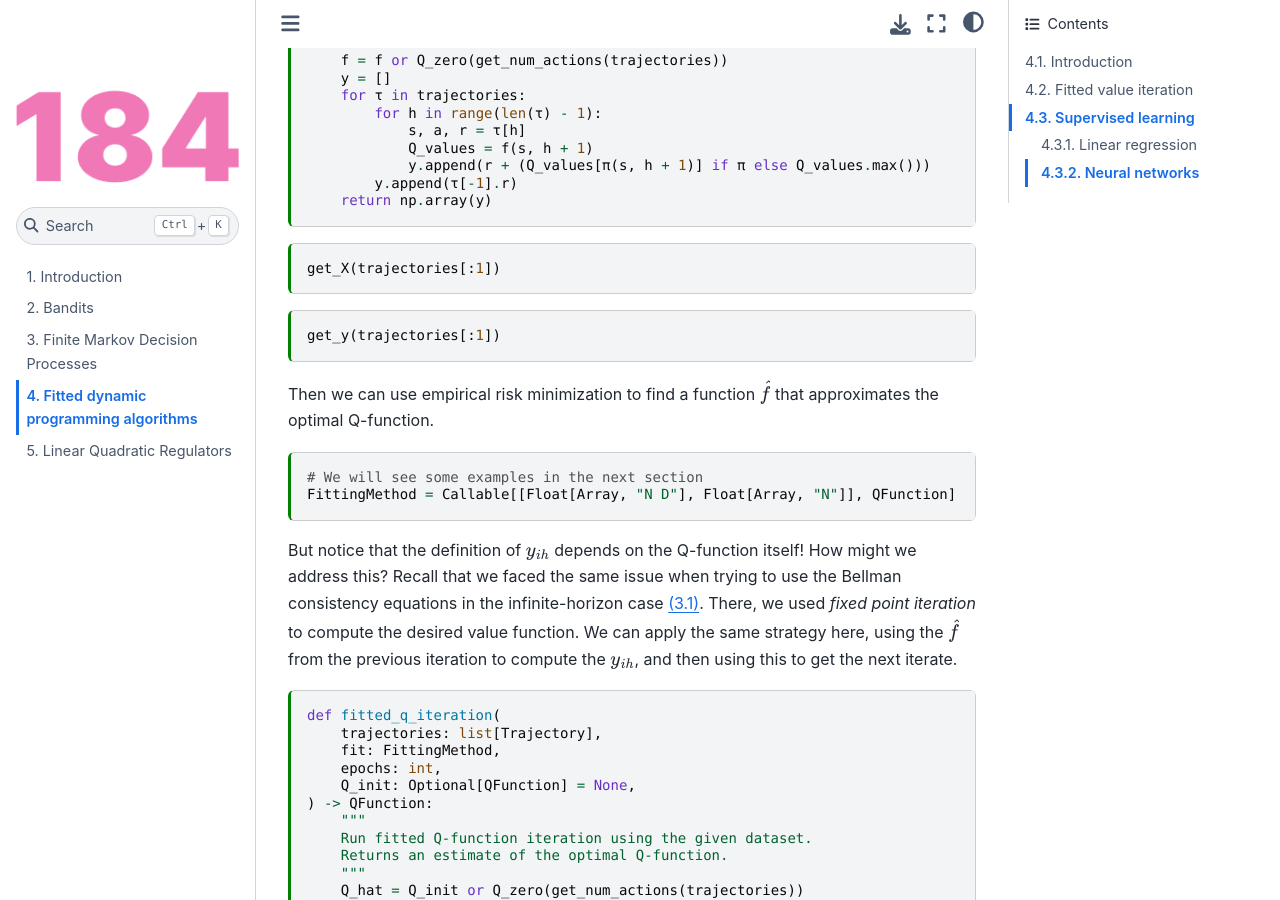
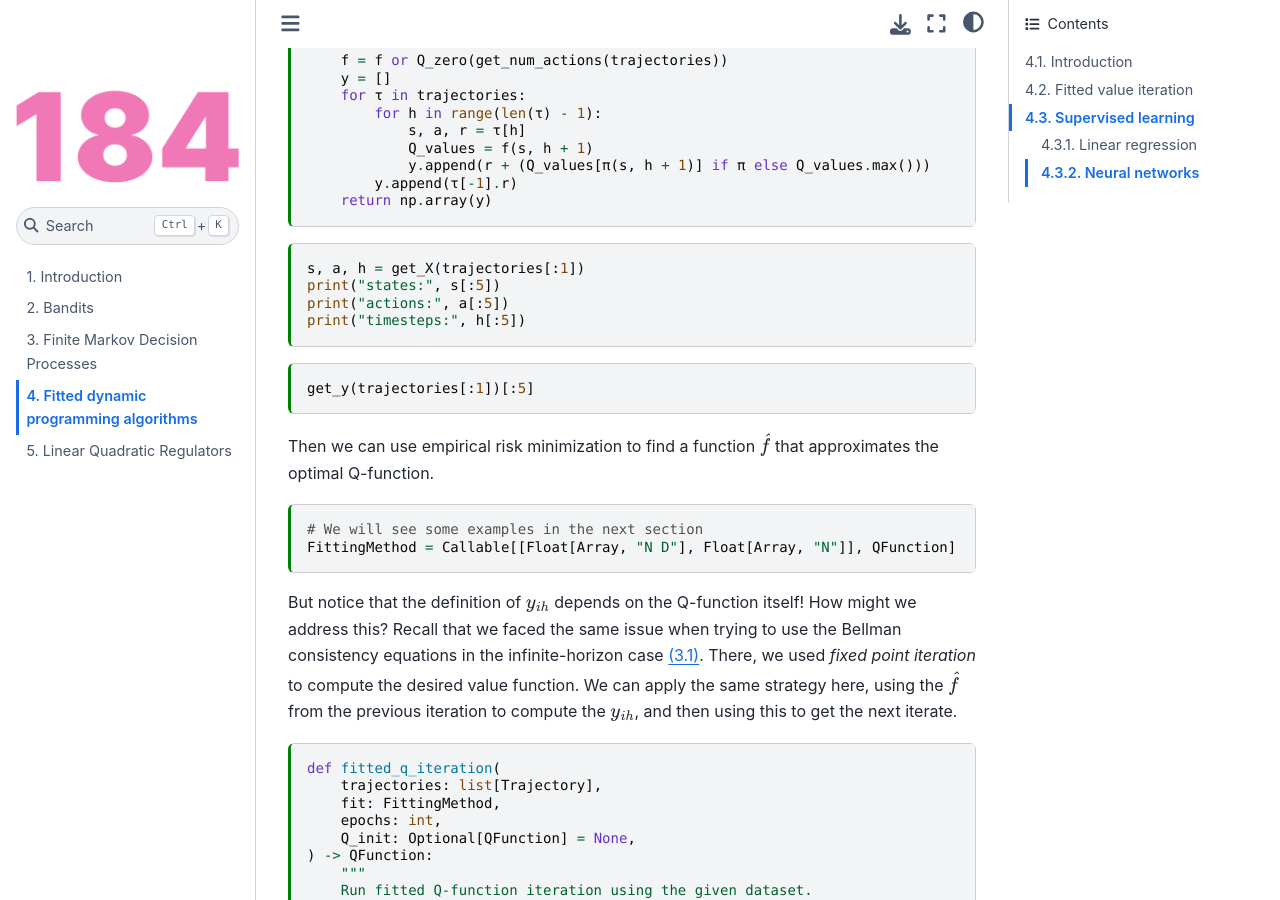
Before and after one commit to adzcai/rlbook, a Jupyter Book: the page built from book/4_fitted_dp/fitted_dp.md, in a window 1280 px wide and 900 px high, scrolled down 3406 px. Built offline with Jupyter Book 1.0.4 settings and Sphinx 7.4.7 and the Sphinx Book theme 1.1.4, drawn with Linux system fonts in a browser that asks for light colours; cross-references to code outside the pages are shown as plain code.

Commit message:
shrink outputs

````diff
--- a/book/4_fitted_dp/fitted_dp.md
+++ b/book/4_fitted_dp/fitted_dp.md
@@ -237,11 +237,14 @@ def get_y(
 ```
 
 ```{code-cell} ipython3
-get_X(trajectories[:1])
+s, a, h = get_X(trajectories[:1])
+print("states:", s[:5])
+print("actions:", a[:5])
+print("timesteps:", h[:5])
 ```
 
 ```{code-cell} ipython3
-get_y(trajectories[:1])
+get_y(trajectories[:1])[:5]
 ```
 
 Then we can use empirical risk minimization to find a function $\hat f$ that approximates the optimal Q-function.
````
